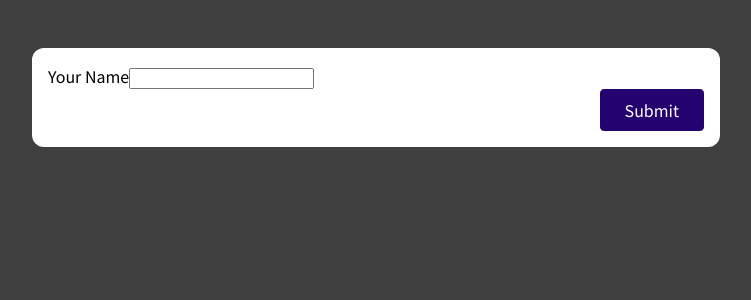
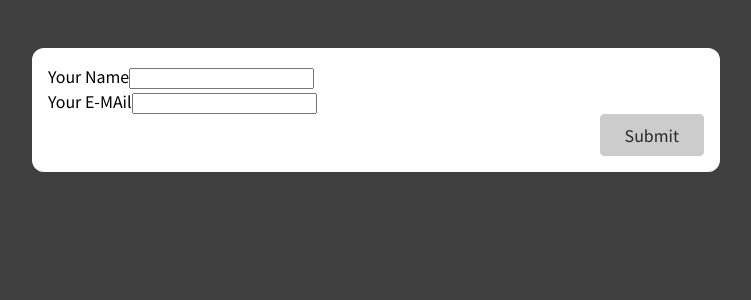
Before and after one commit to jolly-sharma/Forms, a React (Create React App) app: page / in a window 1280 px wide. Shown: the top 300 px of the page, without its empty margins (264-1015 px from the left). Built offline with nearby package versions, Linux system fonts and the light colour scheme.

Commit message:
feat: Completed the Assignment.

```diff
--- a/src/components/SimpleInput.js
+++ b/src/components/SimpleInput.js
@@ -2,54 +2,59 @@
 
 const SimpleInput = (props) => {
 
-  //const nameInputRef = useRef();
   const [enteredName, setEnteredName] = useState('');
-  //const [enteredNameIsValid, setEnteredNameIsValid] = useState(false);
   const [enteredNameTouched, setEnteredNameTouched] = useState(false);
+
+  const [enteredEmail, setEnteredEmail] = useState('');
+  const [enteredEmailTouched, setEnteredEmailTouched] = useState(false);
 
   const enteredNameIsValid = enteredName.trim() !== '';
   const nameInputIsInvalid = !enteredNameIsValid && enteredNameTouched;
-  // useEffect(() => {
-  //   if (enteredNameIsValid) {
-  //     console.log('Entered Name is Valid!');
-  //   }
-  // }, [enteredNameIsValid]);
+
+  const enteredEmailIsValid = enteredEmail.includes('@');
+  const enteredEmailIsInvalid = !enteredEmailIsValid && enteredEmailTouched;
+
+  let formIsValid = false;
+  if (enteredNameIsValid && enteredEmailIsValid) {
+    formIsValid = true;
+  }
 
   const nameInputChangeHandler = (event) => {
     setEnteredName(event.target.value);
   };
 
+  const emailInputChangeHandler = (event) => {
+    setEnteredEmail(event.target.value);
+  }
+
   const nameInputBlurHandler = event => {
     setEnteredNameTouched(true);
-    // if (enteredName.trim() === '') {
-    //   setEnteredNameIsValid(false);
-    //   return;
-    // }
   };
+
+  const emailInputBlurHandler = event => {
+    setEnteredEmailTouched(true);
+  };
+
   const formSubmissionHandler = (event) => {
     event.preventDefault();
 
     setEnteredNameTouched(true);
 
-    if (!enteredNameIsValid) {
+    if (!enteredNameIsValid && !enteredEmailIsValid) {
       return;
     }
-
-    // if (enteredName.trim() === '') {
-    //   setEnteredNameIsValid(false);
-    //   return;
-    // }
-    // setEnteredNameIsValid(true);
     console.log(enteredName);
-
-    // const enteredValue = nameInputRef.current.value;
-    // console.log(enteredValue);
     setEnteredName('');
     setEnteredNameTouched(false);
+
+    setEnteredEmail('');
+    setEnteredEmailTouched(false);
   };
 
-  //const nameInputIsInvalid = !enteredNameIsValid && enteredNameTouched;
   const nameInputClasses = nameInputIsInvalid
+  ? 'form-control invalid' : 'from-control';
+
+  const emailInputClasses = enteredEmailIsInvalid
   ? 'form-control invalid' : 'from-control';
 
     return (
@@ -57,7 +62,6 @@
         <div className={nameInputClasses}>
           <label htmlFor='name'>Your Name</label>
           <input
-          //ref={nameInputRef}
           type='text'
           id='name'
           onChange={nameInputChangeHandler}
@@ -68,8 +72,21 @@
             <p className='error-text'>Name must not be empty.</p>
           )}
         </div>
+        <div className={emailInputClasses}>
+          <label htmlFor='email'>Your E-MAil</label>
+          <input
+          type='email'
+          id='email'
+          onChange={emailInputChangeHandler}
+          onBlur={emailInputBlurHandler}
+          value={enteredEmail}
+          />
+          {enteredEmailIsInvalid && (
+            <p className='error-text'>Please enter a valid email.</p>
+          )}
+        </div>
         <div className="form-actions">
-          <button>Submit</button>
+          <button disabled={!formIsValid}>Submit</button>
         </div>
       </form>
     );
--- a/src/index.css
+++ b/src/index.css
@@ -79,6 +79,15 @@
   border-color: #33059e;
 }
 
+button:disabled,
+button:disabled:hover,
+button:disabled:active {
+  background-color: #ccc;
+  color: #292929;
+  border-color: #ccc;
+  cursor: not-allowed;
+}
+
 .form-actions {
   text-align: right;
 }
```
